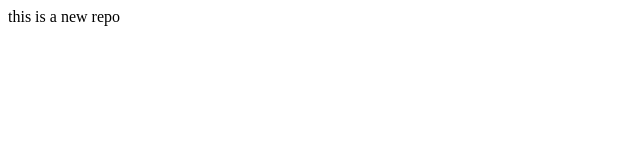
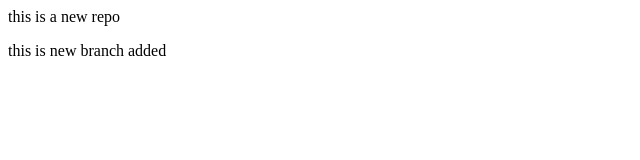
Before and after one commit to rishimulani16/localRepo, a plain HTML site: page index.html in a window 1280 px wide. Shown: the whole page, without its empty margins (0-640 px from the left). Drawn offline with Linux system fonts and the light colour scheme.

Commit message:
myBranch added

```diff
--- a/index.html
+++ b/index.html
@@ -1 +1,2 @@
 <p>this is a new repo</p>
+<p>this is new branch added</p>
```
